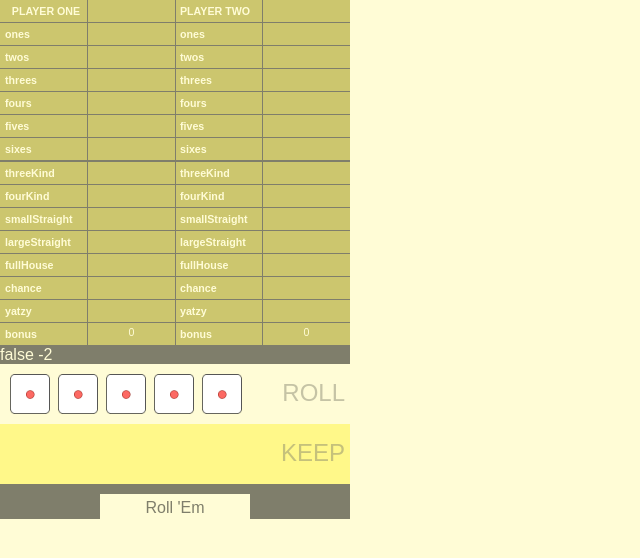
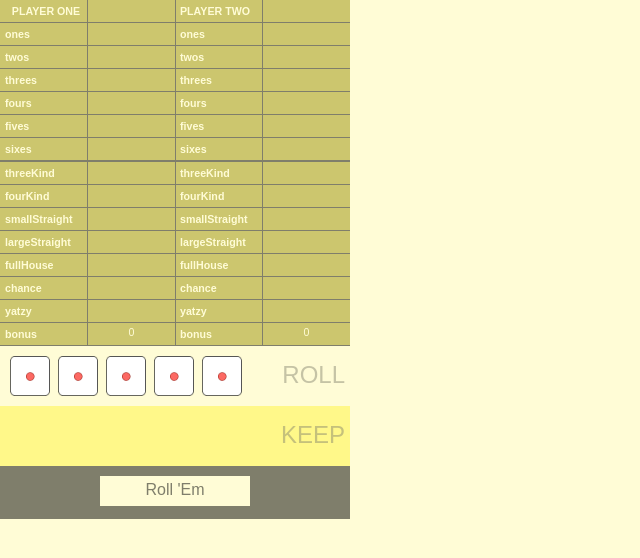
Before and after one commit to April2015/yatzy, a website: page gameNoScale.html in a window 1280 px wide. Shown: the whole page, without its empty margins (0-640 px from the left). Drawn offline with nearby package versions, Linux system fonts and the light colour scheme; some packages are replaced by stand-ins of ours; a script that the page names is missing.

Commit message:
housekeeping

```diff
--- a/gameNoScale.html
+++ b/gameNoScale.html
@@ -67,7 +67,6 @@
       <div style="clear:both;"></div>
     </div>
     <div id="dice">
-    {{yourPlayerIndex == turnIndex}} {{yourPlayerIndex}}
       <div class="reroll" ng-drop="true" ng-drop-success="onDropReroll($event)">
         <div ng-repeat="(key, diValue) in dice track by $index" ng-class="{di: true}" >
           <img ng-drag="{{!waitForComputer}}" ng-drag-data="2" ng-src="images/{{diValue != null ? diValue : '1'}}.png" name="{{$index}}" ng-if="rerolls.indexOf(key) != -1"/>
```
